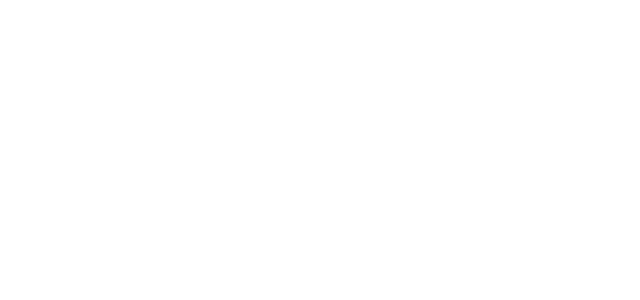
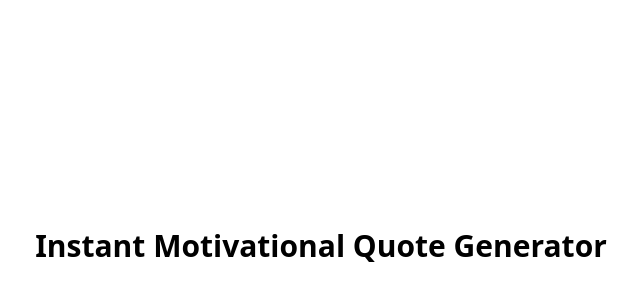
Before and after one commit to yash373/make-me-feel-better, a Next.js app: page / in a window 1280 px wide. Shown: the part 154-454 px from the top of the page, without its empty margins (319-959 px from the left). Built offline with nearby package versions, Linux system fonts and the light colour scheme.

Commit message:
added heading component

```diff
--- /dev/null
+++ b/components/Heading.js
@@ -0,0 +1,11 @@
+import React from 'react'
+
+const Heading = () => {
+  return (
+    <div className='text-center text-3xl font-semibold my-auto'>
+      Instant Motivational Quote Generator
+    </div>
+  )
+}
+
+export default Heading
--- a/pages/index.js
+++ b/pages/index.js
@@ -1,9 +1,10 @@
 import React from 'react'
+import Heading from '@/components/Heading'
 
 const Index = () => {
   return (
-    <div>
-
+    <div className='flex flex-col h-screen'>
+      <Heading />
     </div>
   )
 }
```
